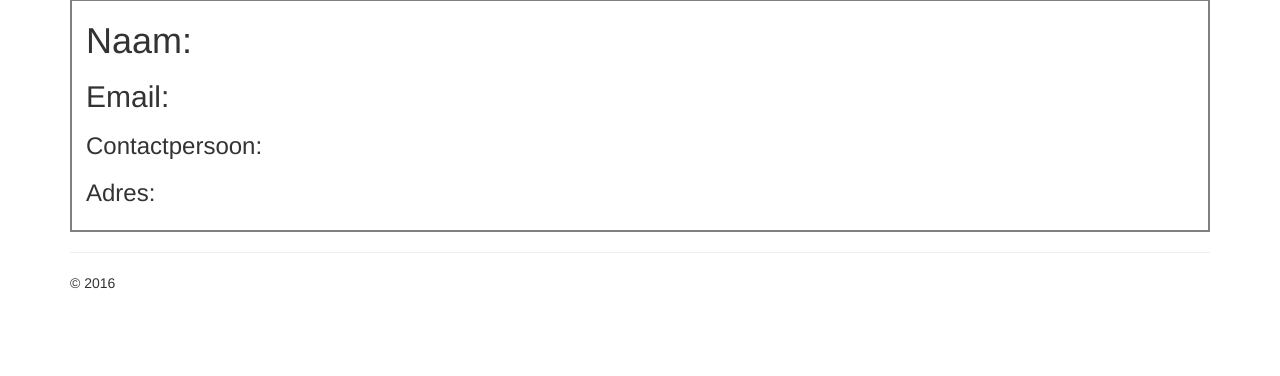
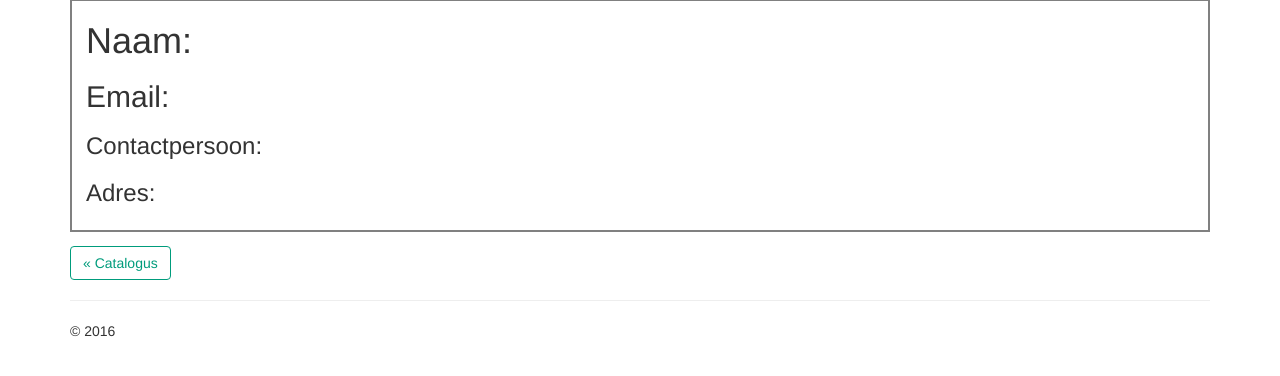
Before and after one commit to Toon1992/Hogent_ProjectII_.net, an ASP.NET MVC app: template DidactischeLeermiddelen/Views/Catalogus/DetailFirma.cshtml in a window 1280 px wide. Shown: the part 125-501 px from the top of the page. Run offline with ASP.NET Core 8 and stand-ins for ASP.NET MVC 5, Linux system fonts and the light colour scheme; the template is opened without the code that fills it, so the values that code supplies are empty; the project's own start-up code is not run, and a stand-in starts its controllers and pages; some libraries are stand-ins or nearby versions.

Commit message:
View firma

```diff
--- a/DidactischeLeermiddelen/Views/Catalogus/DetailFirma.cshtml
+++ b/DidactischeLeermiddelen/Views/Catalogus/DetailFirma.cshtml
@@ -1,9 +1,17 @@
 @model DidactischeLeermiddelen.ViewModels.FirmaViewModel
 <h1>Details van firma @Html.DisplayFor(m => m.Naam):</h1>
-<div class= "detailFirma">
+<div class="detailFirma">
     <h1>Naam: @Html.DisplayFor(modelItem => Model.Naam)</h1>
     <h2>Email: @Html.DisplayFor(modelItem => Model.Email)</h2>
     <h3>Contactpersoon: @Html.DisplayFor(modelItem => Model.Contactpersoon)</h3>
     <h3>Adres: @Html.DisplayFor(modelItem => Model.Adres)</h3>
 
 </div>
+<div>
+    @using (Html.BeginForm("Index", "Catalogus"))
+            {
+        <button type="submit" class="btn btn-default btn-verlanglijst ">
+            &laquo; Catalogus
+        </button>
+    }
+</div>
```
